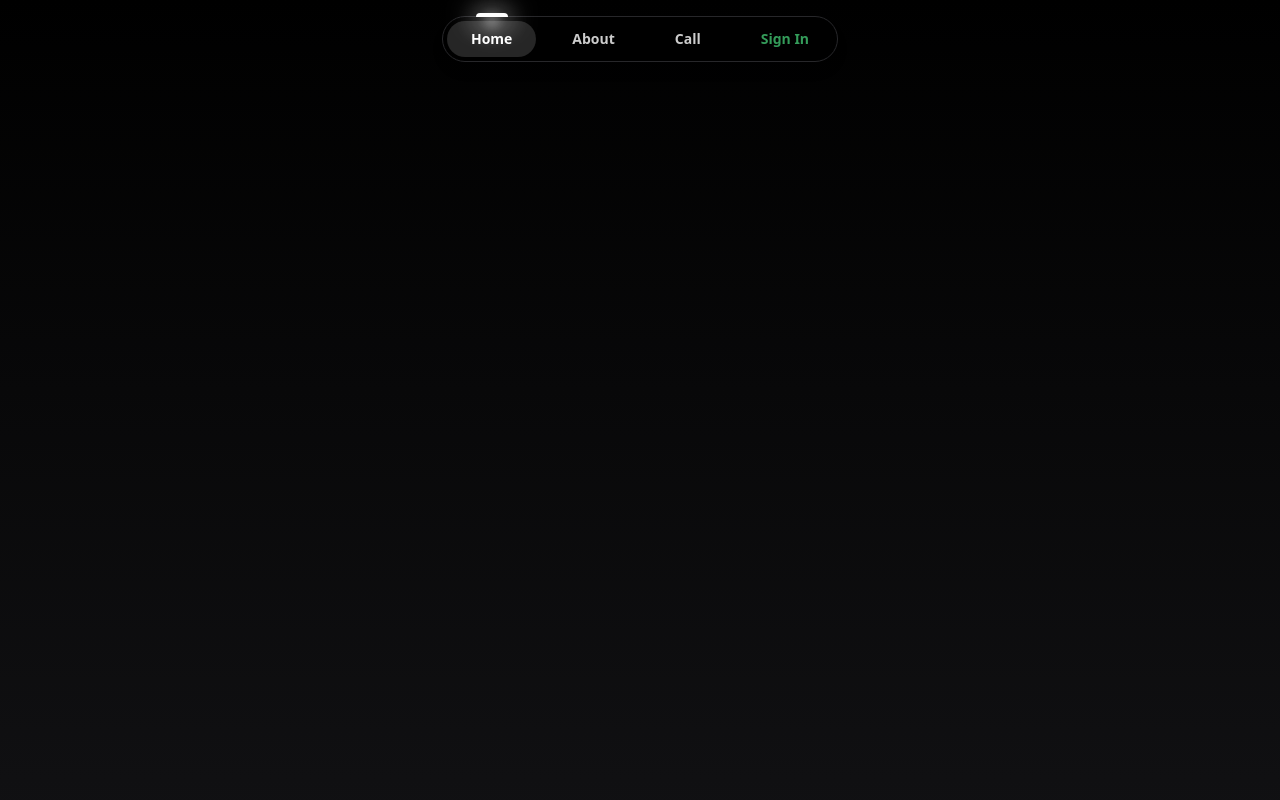
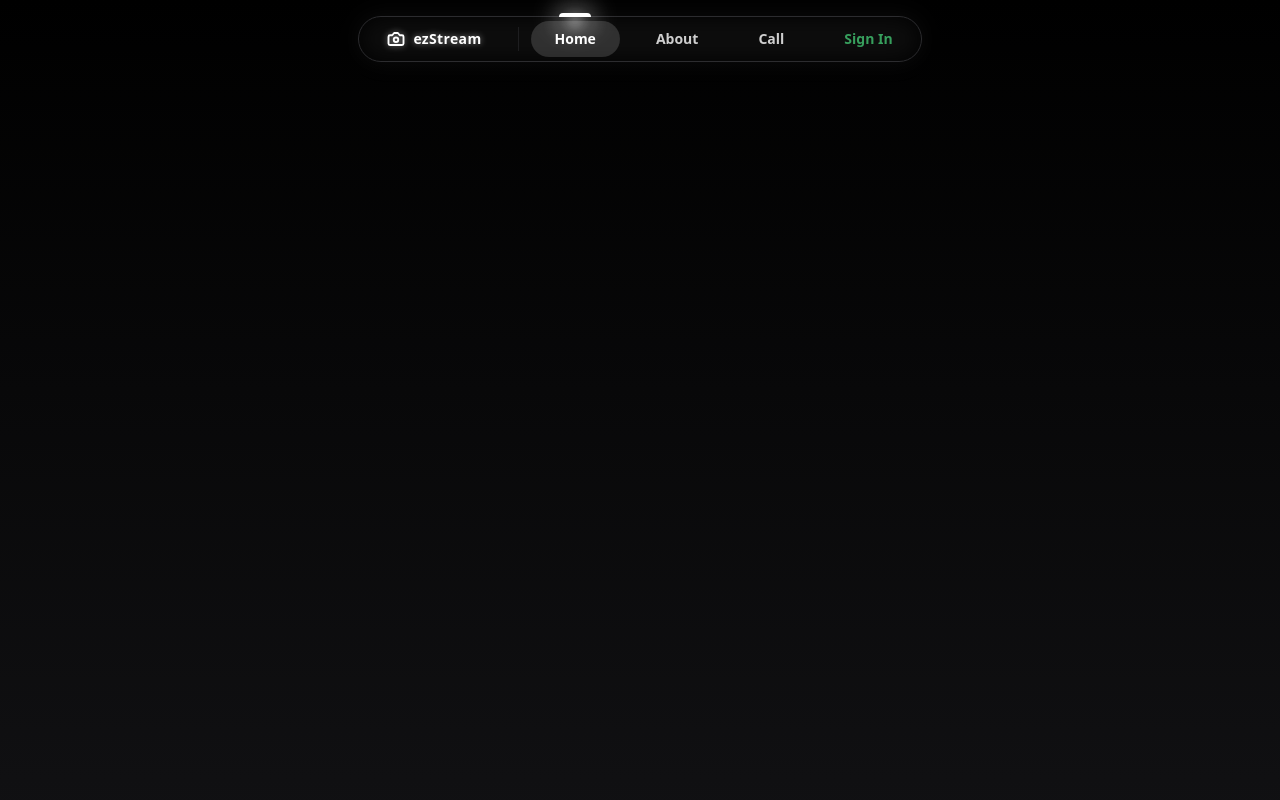
Before and after one commit to notHuman9504/ezStream, a Next.js app in the folder ezstream/: page / in a window 1280 px wide. Shown: the top 800 px of the page. Built offline with nearby package versions, Linux system fonts and the light colour scheme; a web font is replaced by a local one.

Commit message:
version 4.0.2

```diff
--- a/ezstream/src/app/components/layout/Header.tsx
+++ b/ezstream/src/app/components/layout/Header.tsx
@@ -2,7 +2,7 @@
 
 import React, { useEffect, useState } from "react"
 import { motion } from "framer-motion"
-import { Home, Phone, LogIn, LogOut, User } from 'lucide-react'
+import { Home, Phone, LogIn, LogOut, User, Camera } from 'lucide-react'
 import { cn } from "@/lib/utils"
 import { usePathname } from 'next/navigation'
 import { useSelector } from 'react-redux'
@@ -81,10 +81,27 @@ export default function Header() {
   }
 
   return (
-    <header className="fixed top-0 left-0 right-0 z-50 flex justify-center py-4">
-      <div className="flex flex-col sm:flex-row items-center gap-4 w-fit">
+    <header className="fixed top-0 left-0 right-0 z-50 flex justify-center py-4 pointer-events-none">
+      <div className="flex flex-col sm:flex-row items-center gap-4 w-fit pointer-events-auto">
         {/* Navigation Items */}
-        <div className="w-full flex items-center gap-3 bg-black/50 border border-zinc-800 backdrop-blur-lg py-1 px-1 rounded-full shadow-lg">
+        <div className="w-full flex items-center gap-3 bg-black/50 border border-zinc-800 backdrop-blur-lg py-1 px-1 rounded-full shadow-lg pointer-events-auto">
+          {/* Add ezStream logo */}
+          <div className="flex items-center gap-2 px-6 py-2 text-white group">
+            <Camera
+              size={18}
+              strokeWidth={2.5}
+              className="text-white drop-shadow-[0_0_3px_rgba(255,255,255,0.5)]"
+            />
+            <span className="hidden md:inline font-bold text-sm tracking-wide drop-shadow-[0_0_3px_rgba(255,255,255,0.5)]">
+              ezStream
+            </span>
+            {/* Glow effect */}
+            <div className="absolute inset-0 bg-white/5 rounded-full blur-md" />
+          </div>
+
+          {/* Divider */}
+          <div className="h-6 w-px bg-zinc-800/50" />
+
           {navItems.map((item) => {
             const Icon = item.icon
             const isActive = activeTab === item.name
@@ -157,7 +174,7 @@ export default function Header() {
 
         {/* Email Bubble */}
         {userEmail && (
-          <div className="w-full sm:w-auto flex items-center bg-black/50 border border-zinc-800 backdrop-blur-lg py-1 px-1 rounded-full shadow-lg">
+          <div className="w-full sm:w-auto flex items-center bg-black/50 border border-zinc-800 backdrop-blur-lg py-1 px-1 rounded-full shadow-lg pointer-events-auto">
             <div
               className={cn(
                 "relative text-sm font-semibold px-6 py-2 rounded-full w-full text-center",
```
Also changed, not shown: ezstream/src/app/call/page.tsx (indentation only).
